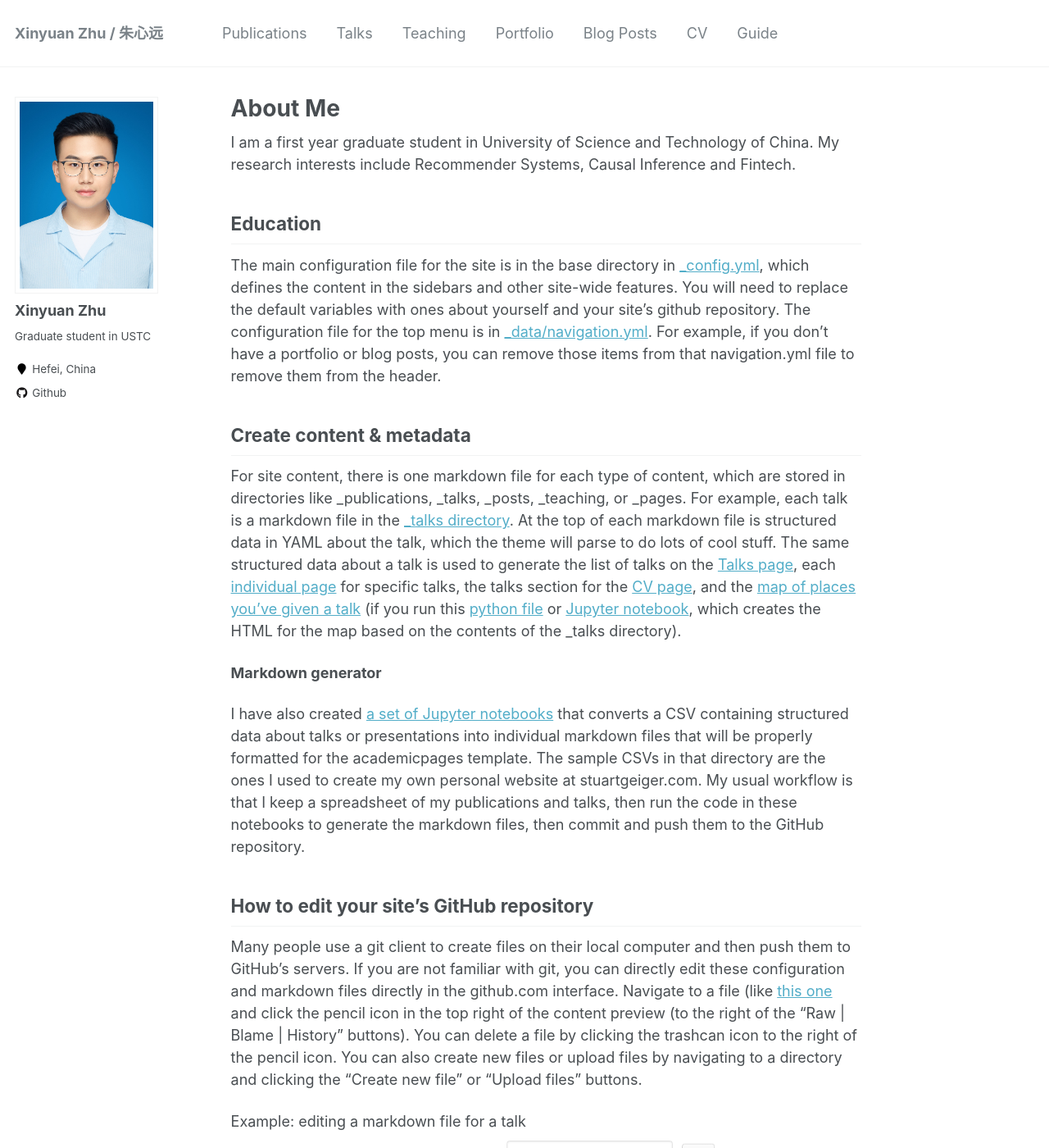
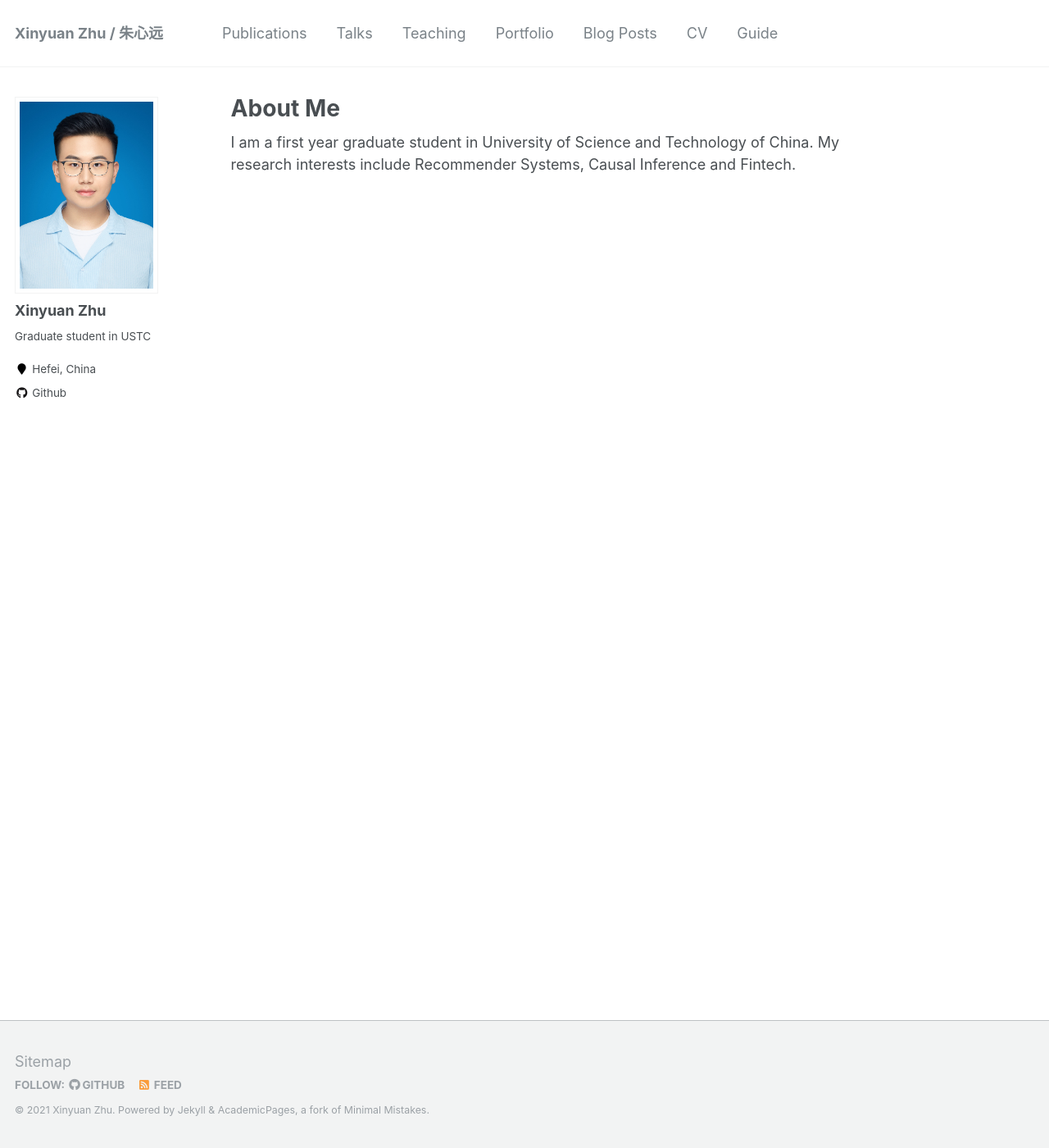
Before and after one commit to xinyuanzhu/xinyuanzhu.github.io, a Jekyll site: the page built from _pages/about.md, in a window 1280 px wide and 1400 px high. Shown: the whole window at 82% size. Built offline with Jekyll 4.4.1, drawn with Linux system fonts in a browser that asks for light colours; some of the changed text lies outside the part shown.

```diff
--- a/_pages/about.md
+++ b/_pages/about.md
@@ -10,27 +10,3 @@
 
 I am a first year graduate student in University of Science and Technology of China.
 My research interests include Recommender Systems, Causal Inference and Fintech.
-
-Education
-------
-The main configuration file for the site is in the base directory in [_config.yml](https://github.com/academicpages/academicpages.github.io/blob/master/_config.yml), which defines the content in the sidebars and other site-wide features. You will need to replace the default variables with ones about yourself and your site's github repository. The configuration file for the top menu is in [_data/navigation.yml](https://github.com/academicpages/academicpages.github.io/blob/master/_data/navigation.yml). For example, if you don't have a portfolio or blog posts, you can remove those items from that navigation.yml file to remove them from the header.
-
-Create content & metadata
-------
-For site content, there is one markdown file for each type of content, which are stored in directories like _publications, _talks, _posts, _teaching, or _pages. For example, each talk is a markdown file in the [_talks directory](https://github.com/academicpages/academicpages.github.io/tree/master/_talks). At the top of each markdown file is structured data in YAML about the talk, which the theme will parse to do lots of cool stuff. The same structured data about a talk is used to generate the list of talks on the [Talks page](https://academicpages.github.io/talks), each [individual page](https://academicpages.github.io/talks/2012-03-01-talk-1) for specific talks, the talks section for the [CV page](https://academicpages.github.io/cv), and the [map of places you've given a talk](https://academicpages.github.io/talkmap.html) (if you run this [python file](https://github.com/academicpages/academicpages.github.io/blob/master/talkmap.py) or [Jupyter notebook](https://github.com/academicpages/academicpages.github.io/blob/master/talkmap.ipynb), which creates the HTML for the map based on the contents of the _talks directory).
-
-**Markdown generator**
-
-I have also created [a set of Jupyter notebooks](https://github.com/academicpages/academicpages.github.io/tree/master/markdown_generator
-) that converts a CSV containing structured data about talks or presentations into individual markdown files that will be properly formatted for the academicpages template. The sample CSVs in that directory are the ones I used to create my own personal website at stuartgeiger.com. My usual workflow is that I keep a spreadsheet of my publications and talks, then run the code in these notebooks to generate the markdown files, then commit and push them to the GitHub repository.
-
-How to edit your site's GitHub repository
-------
-Many people use a git client to create files on their local computer and then push them to GitHub's servers. If you are not familiar with git, you can directly edit these configuration and markdown files directly in the github.com interface. Navigate to a file (like [this one](https://github.com/academicpages/academicpages.github.io/blob/master/_talks/2012-03-01-talk-1.md) and click the pencil icon in the top right of the content preview (to the right of the "Raw | Blame | History" buttons). You can delete a file by clicking the trashcan icon to the right of the pencil icon. You can also create new files or upload files by navigating to a directory and clicking the "Create new file" or "Upload files" buttons.
-
-Example: editing a markdown file for a talk
-![Editing a markdown file for a talk](/images/editing-talk.png)
-
-For more info
-------
-More info about configuring academicpages can be found in [the guide](https://academicpages.github.io/markdown/). The [guides for the Minimal Mistakes theme](https://mmistakes.github.io/minimal-mistakes/docs/configuration/) (which this theme was forked from) might also be helpful.
```
